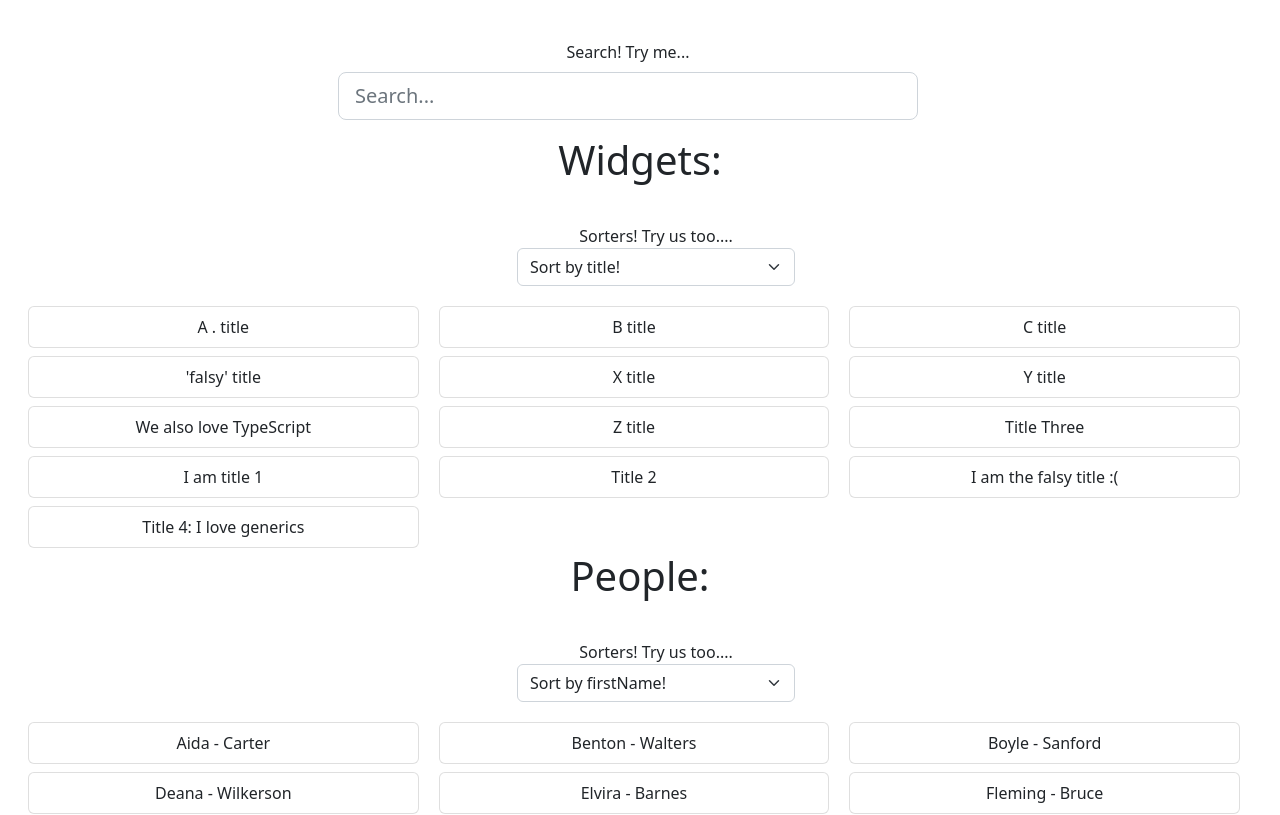
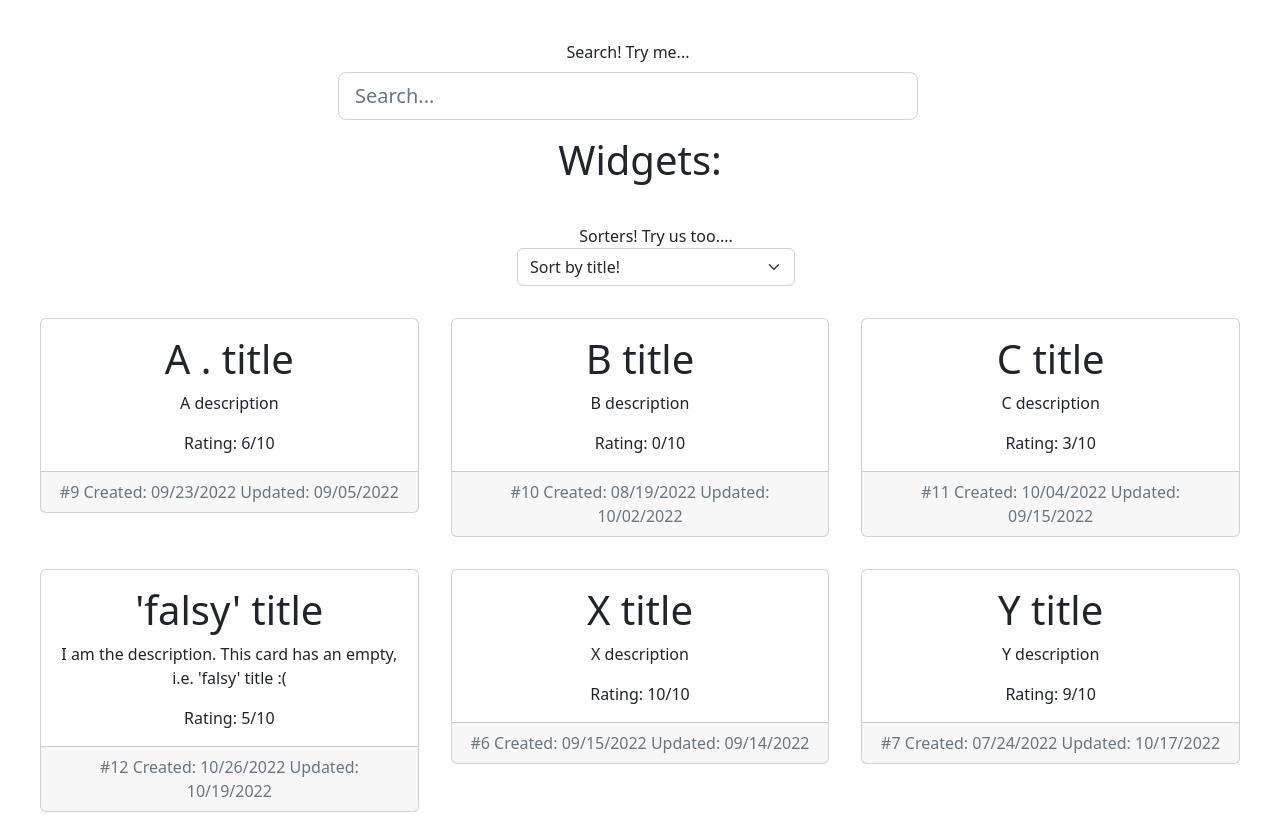
Before and after one commit to anjola-adeuyi/react-typescript-search-sorting-and-filtering, a React (Create React App) app: page / in a window 1280 px wide. Shown: the top 815 px of the page. Built offline with nearby package versions, Linux system fonts and the light colour scheme.

Commit message:
UI: widget Render component wrapper

```diff
--- a/package.json
+++ b/package.json
@@ -11,9 +11,11 @@
     "@types/react": "^18.0.25",
     "@types/react-dom": "^18.0.8",
     "bootstrap": "^5.2.2",
+    "moment": "^2.29.4",
     "node-sass": "^7.0.3",
     "react": "^18.2.0",
     "react-dom": "^18.2.0",
+    "react-moment": "^1.1.2",
     "react-scripts": "5.0.1",
     "typescript": "^4.8.4",
     "web-vitals": "^2.1.4"
--- a/src/App.tsx
+++ b/src/App.tsx
@@ -1,5 +1,6 @@
 import React from 'react';
 import './App.css';
+import WidgetRender from './component/renders/WidgetRender';
 import SearchInput from './component/SearchInput';
 import Sorters from './component/Sorters';
 import IPerson from './interfaces/IPerson';
@@ -40,12 +41,16 @@ function App() {
       ) : (
         getWidgetSort.map((widget) => {
           return (
-            <ul
-              className="list-group col-4 justify-content-center"
+            <WidgetRender
               key={widget.id}
-            >
-              <li className="list-group-item m-1">{widget.title}</li>
-            </ul>
+              {...widget}
+            />
+            // <ul
+            //   className="list-group col-4 justify-content-center"
+            //   key={widget.id}
+            // >
+            //   <li className="list-group-item m-1">{widget.title}</li>
+            // </ul>
           );
         })
       )}
--- /dev/null
+++ b/src/component/renders/WidgetRender.tsx
@@ -0,0 +1,36 @@
+import React from 'react';
+import Moment from 'react-moment';
+import IWidget from '../../interfaces/IWidget';
+
+interface IWidgetRenderProps extends IWidget {}
+
+const WidgetRender = (props: IWidgetRenderProps) => {
+  const { id, created, description, isSpecialCard, rating, title, updated } = props;
+  return (
+    <div className="col-4 p-3">
+      <div className={isSpecialCard ? 'card specialCard' : 'card'}>
+        <div className="card-body">
+          <h1 className="card-title">{title}</h1>
+          <p className="card-text">{description}</p>
+          <p className="card-text font-italic">Rating: {rating}/10</p>
+        </div>
+        <div className="card-footer text-muted text-right">
+          <span className="float-left">#{id}</span> Created:{' '}
+          <Moment
+            fromNow
+            date={created}
+            format="MM/DD/YYYY"
+          />{' '}
+          Updated:{' '}
+          <Moment
+            fromNow
+            date={updated}
+            format="MM/DD/YYYY"
+          />
+        </div>
+      </div>
+    </div>
+  );
+};
+
+export default WidgetRender;
```
Also changed, not shown: 1 other file (tests, documents, lock files or other folders).
